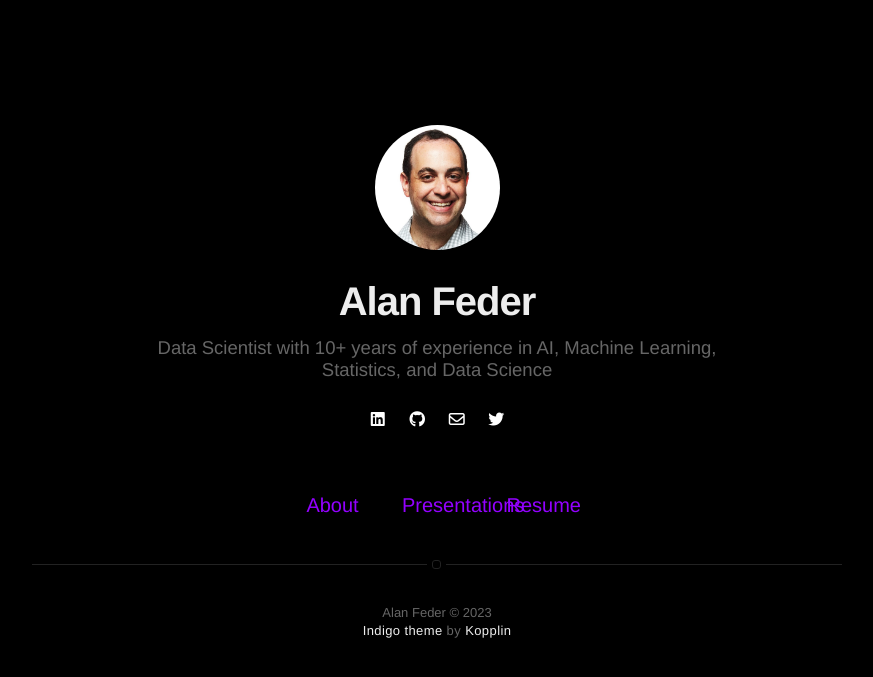
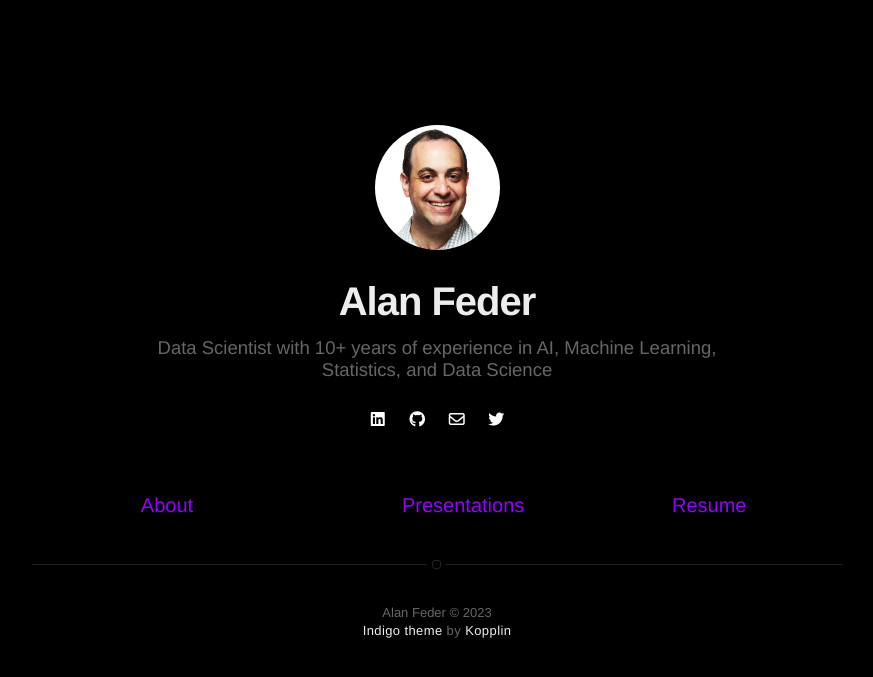
Before and after one commit to AlanFeder/AlanFeder.github.io, a Jekyll site: the page built from index.html, in a window 1280 px wide. Shown: the top 677 px of the page, without its empty margins (203-1076 px from the left). Built offline with Jekyll 4.4.1, drawn with Linux system fonts in a browser that asks for light colours; nearby versions of some CDN libraries.

Commit message:
make footer nav not overlap

```diff
--- a/_sass/components/nav.sass
+++ b/_sass/components/nav.sass
@@ -4,9 +4,13 @@
         list-style: none
         margin: 0
         padding: 0 13px 0
+        display: flex
+        justify-content: space-between
 
         > .item
             display: inline-block
+            flex: 1
+            text-align: center  // To center-align the link text within each item
 
         > .item > .link
             display: inline-block
```
